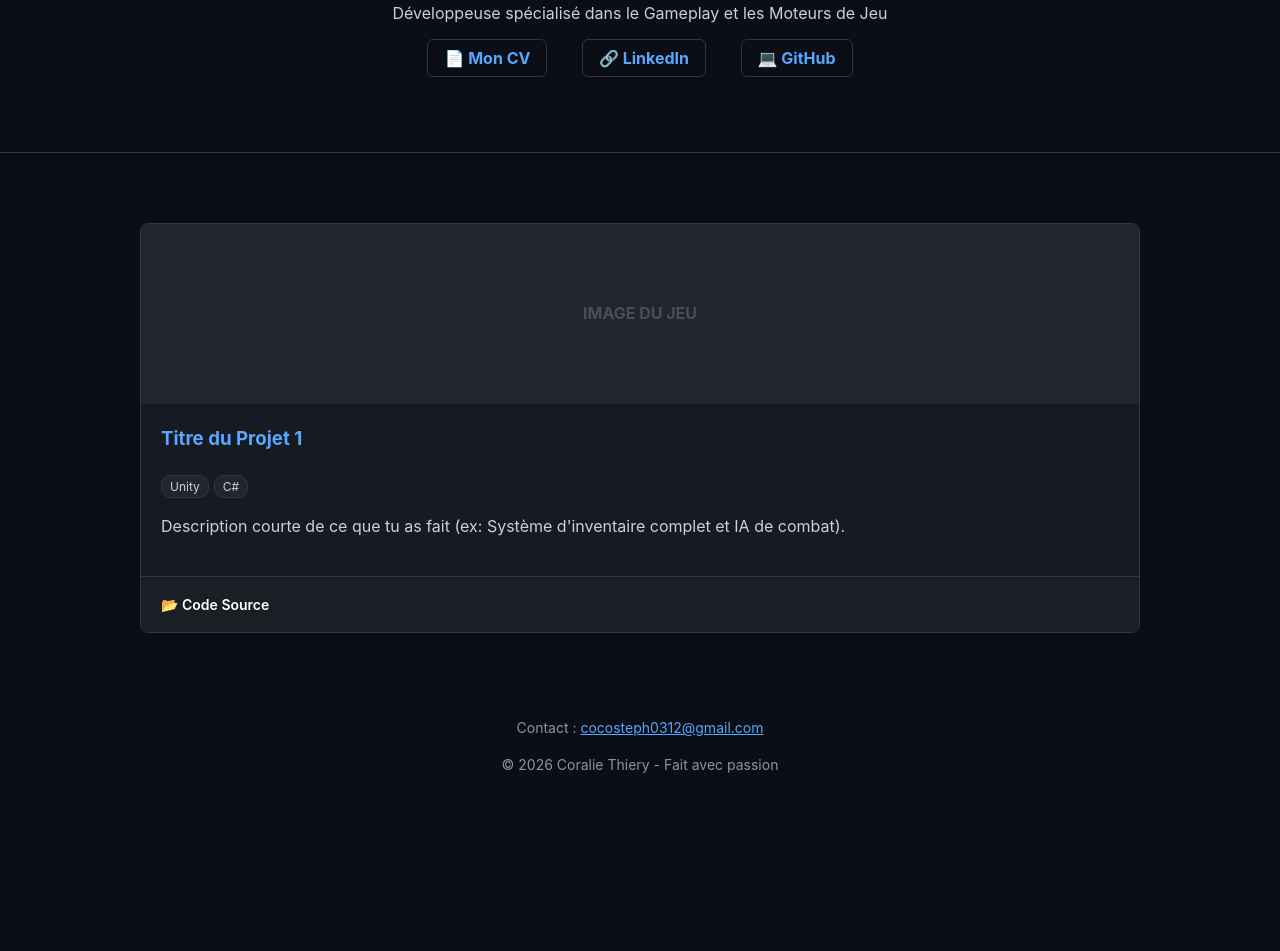
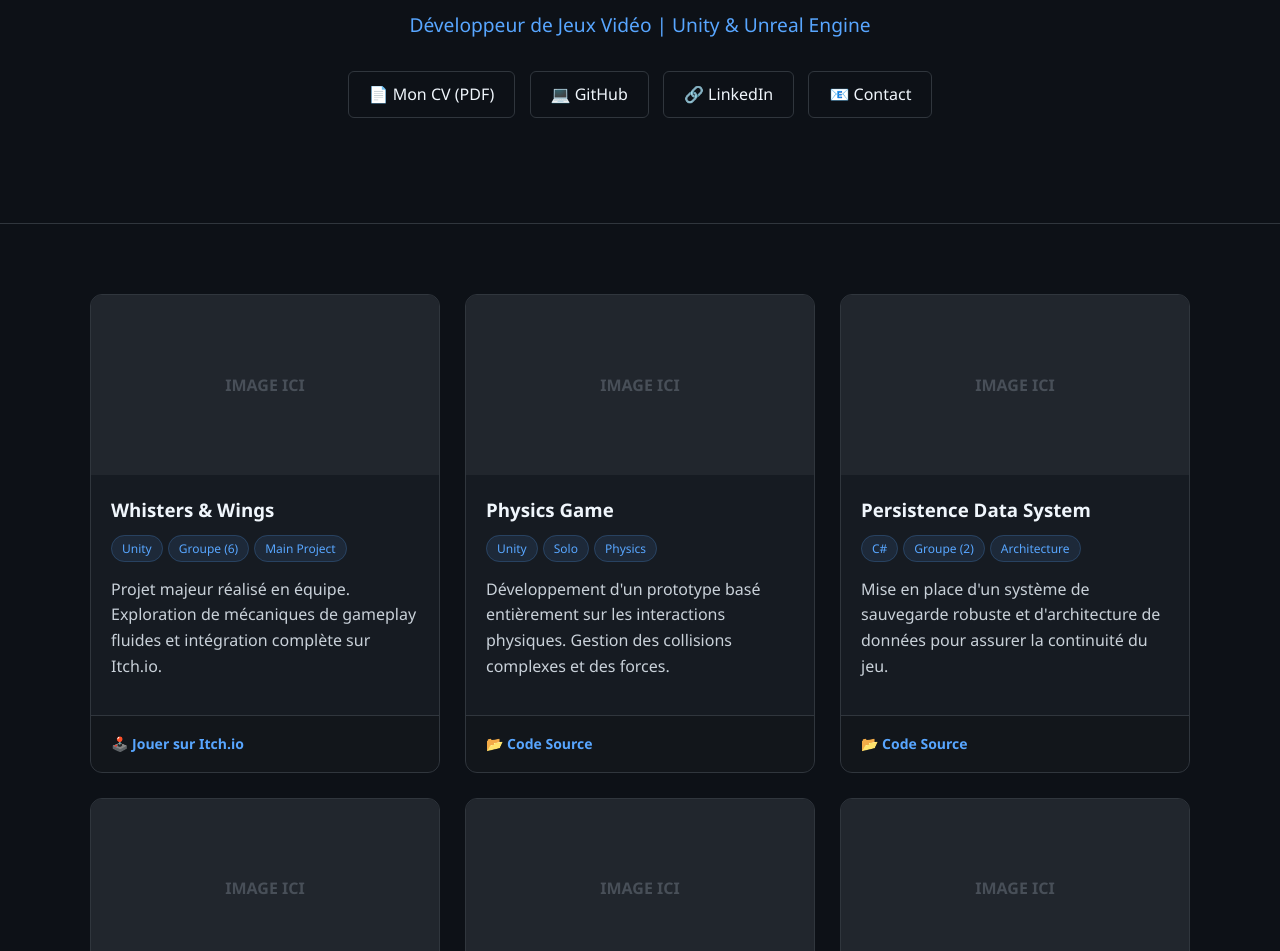
Before and after one commit to CrlThr/CrlThr.github.io, a plain HTML site: page index.html in a window 1280 px wide. Shown: the part 186-1137 px from the top of the page. Before the commit the page ends 1026 px from the top, so only its background shows below. Drawn offline with Linux system fonts and the light colour scheme.

Commit message:
Update index.html

```diff
--- a/index.html
+++ b/index.html
@@ -3,113 +3,55 @@
 <head>
     <meta charset="UTF-8">
     <meta name="viewport" content="width=device-width, initial-scale=1.0">
-    <title>CrlThr | Portfolio Développeuse de Jeux Vidéo </Video></title>
+    <title>CrlThr | Portfolio Game Dev</title>
     <style>
         :root {
-            --bg: #0b0e14;
-            --card-bg: #161b22;
+            --bg: #0d1117;
+            --card: #161b22;
+            --border: #30363d;
             --accent: #58a6ff;
             --text: #c9d1d9;
-            --text-bright: #ffffff;
+            --white: #f0f6fc;
         }
+        body { background: var(--bg); color: var(--text); font-family: 'Segoe UI', Tahoma, sans-serif; margin: 0; line-height: 1.6; }
+        .container { max-width: 1100px; margin: 0 auto; padding: 20px; }
 
-        body {
-            background-color: var(--bg);
-            color: var(--text);
-            font-family: -apple-system, BlinkMacSystemFont, "Segoe UI", Helvetica, Arial, sans-serif;
-            margin: 0;
-            line-height: 1.6;
-        }
+        /* Header */
+        header { text-align: center; padding: 80px 20px; border-bottom: 1px solid var(--border); }
+        h1 { color: var(--white); font-size: 3rem; margin: 0; }
+        .subtitle { font-size: 1.2rem; color: var(--accent); margin-bottom: 25px; }
+        .social-links a { color: var(--white); text-decoration: none; border: 1px solid var(--border); padding: 10px 20px; border-radius: 6px; margin: 5px; display: inline-block; transition: 0.3s; }
+        .social-links a:hover { background: var(--border); border-color: var(--accent); }
 
-        .container { max-width: 1000px; margin: 0 auto; padding: 20px; }
+        /* Grid */
+        .grid { display: grid; grid-template-columns: repeat(auto-fit, minmax(320px, 1fr)); gap: 25px; margin-top: 50px; }
 
-        header {
-            padding: 60px 0;
-            text-align: center;
-            border-bottom: 1px solid #30363d;
-        }
+        /* Cards */
+        .card { background: var(--card); border: 1px solid var(--border); border-radius: 12px; overflow: hidden; display: flex; flex-direction: column; transition: transform 0.3s; }
+        .card:hover { transform: translateY(-5px); border-color: var(--accent); }
+        .card-img { height: 180px; background: #21262d; display: flex; align-items: center; justify-content: center; font-weight: bold; color: #484f58; overflow: hidden; }
+        .card-img img { width: 100%; height: 100%; object-fit: cover; }
+        .card-content { padding: 20px; flex-grow: 1; }
+        h3 { margin: 0 0 10px 0; color: var(--white); }
+        .tags { margin-bottom: 15px; }
+        .tag { background: rgba(88, 166, 255, 0.1); color: var(--accent); font-size: 12px; padding: 4px 10px; border-radius: 20px; margin-right: 5px; border: 1px solid rgba(88, 166, 255, 0.2); }
+        .card-footer { padding: 15px 20px; background: rgba(0,0,0,0.2); border-top: 1px solid var(--border); }
+        .card-footer a { color: var(--accent); text-decoration: none; font-weight: bold; font-size: 14px; margin-right: 15px; }
 
-        h1 { color: var(--text-bright); font-size: 2.5rem; margin-bottom: 10px; }
-
-        .nav-links { margin-top: 20px; }
-        .nav-links a {
-            color: var(--accent);
-            text-decoration: none;
-            margin: 0 15px;
-            font-weight: bold;
-            border: 1px solid #30363d;
-            padding: 8px 16px;
-            border-radius: 6px;
-            transition: 0.3s;
-        }
-        .nav-links a:hover { background: #30363d; }
-
-        .grid {
-            display: grid;
-            grid-template-columns: repeat(auto-fit, minmax(300px, 1fr));
-            gap: 25px;
-            margin-top: 50px;
-        }
-
-        .card {
-            background: var(--card-bg);
-            border: 1px solid #30363d;
-            border-radius: 8px;
-            overflow: hidden;
-            display: flex;
-            flex-direction: column;
-        }
-
-        .card-img {
-            height: 180px;
-            background: #21262d;
-            display: flex;
-            align-items: center;
-            justify-content: center;
-            color: #484f58;
-            font-weight: bold;
-        }
-
-        .card-body { padding: 20px; flex-grow: 1; }
-
-        h3 { margin-top: 0; color: var(--accent); }
-
-        .tags { margin-bottom: 15px; }
-        .tag {
-            background: #21262d;
-            font-size: 12px;
-            padding: 3px 8px;
-            border-radius: 10px;
-            margin-right: 5px;
-            border: 1px solid #30363d;
-        }
-
-        .card-footer {
-            padding: 15px 20px;
-            border-top: 1px solid #30363d;
-            background: #1a1f26;
-        }
-
-        .card-footer a {
-            color: var(--text-bright);
-            text-decoration: none;
-            font-size: 14px;
-            font-weight: 600;
-        }
-
-        footer { text-align: center; padding: 50px; color: #8b949e; font-size: 14px; }
+        footer { text-align: center; padding: 60px; border-top: 1px solid var(--border); margin-top: 50px; }
     </style>
 </head>
 <body>
 
 <header>
     <div class="container">
-        <h1>Coralie Thiery</h1>
-        <p>Développeuse spécialisé dans le Gameplay et les Moteurs de Jeu</p>
-        <div class="nav-links">
-            <a href="#">📄 Mon CV</a>
-            <a href="https://www.linkedin.com/in/coralie-thiery-dev/">🔗 LinkedIn</a>
+        <h1>CrlThr</h1>
+        <p class="subtitle">Développeur de Jeux Vidéo | Unity & Unreal Engine</p>
+        <div class="social-links">
+            <a href="#">📄 Mon CV (PDF)</a>
             <a href="https://github.com/CrlThr">💻 GitHub</a>
+            <a href="#">🔗 LinkedIn</a>
+            <a href="mailto:cocosteph0312@gmail.com">📧 Contact</a>
         </div>
     </div>
 </header>
@@ -118,23 +60,143 @@
     <div class="grid">
 
         <article class="card">
-            <div class="card-img">IMAGE DU JEU</div>
-            <div class="card-body">
-                <h3>Titre du Projet 1</h3>
-                <div class="tags"><span class="tag">Unity</span><span class="tag">C#</span></div>
-                <p>Description courte de ce que tu as fait (ex: Système d'inventaire complet et IA de combat).</p>
+            <div class="card-img">IMAGE ICI</div>
+            <div class="card-content">
+                <h3>Whisters & Wings</h3>
+                <div class="tags"><span class="tag">Unity</span><span class="tag">Groupe (6)</span><span class="tag">Main Project</span></div>
+                <p>Projet majeur réalisé en équipe. Exploration de mécaniques de gameplay fluides et intégration complète sur Itch.io.</p>
             </div>
             <div class="card-footer">
-                <a href="https://github.com/CrlThr/ton-repo">📂 Code Source</a>
+                <a href="https://charatanuki.itch.io/whiskers-wings">🕹️ Jouer sur Itch.io</a>
             </div>
         </article>
 
-        </div>
+        <article class="card">
+            <div class="card-img">IMAGE ICI</div>
+            <div class="card-content">
+                <h3>Physics Game</h3>
+                <div class="tags"><span class="tag">Unity</span><span class="tag">Solo</span><span class="tag">Physics</span></div>
+                <p>Développement d'un prototype basé entièrement sur les interactions physiques. Gestion des collisions complexes et des forces.</p>
+            </div>
+            <div class="card-footer">
+                <a href="https://github.com/CrlThr/Physics-Game">📂 Code Source</a>
+            </div>
+        </article>
+
+        <article class="card">
+            <div class="card-img">IMAGE ICI</div>
+            <div class="card-content">
+                <h3>Persistence Data System</h3>
+                <div class="tags"><span class="tag">C#</span><span class="tag">Groupe (2)</span><span class="tag">Architecture</span></div>
+                <p>Mise en place d'un système de sauvegarde robuste et d'architecture de données pour assurer la continuité du jeu.</p>
+            </div>
+            <div class="card-footer">
+                <a href="https://github.com/CrlThr/Persistence-Data">📂 Code Source</a>
+            </div>
+        </article>
+
+        <article class="card">
+            <div class="card-img">IMAGE ICI</div>
+            <div class="card-content">
+                <h3>Unity UI/UX Prototype</h3>
+                <div class="tags"><span class="tag">Unity</span><span class="tag">Groupe (2)</span><span class="tag">Design</span></div>
+                <p>Création d'interfaces utilisateur dynamiques et responsives. Focus sur l'expérience joueur et l'ergonomie des menus.</p>
+            </div>
+            <div class="card-footer">
+                <a href="https://github.com/CrlThr/Unity-UI-UX">📂 Code Source</a>
+            </div>
+        </article>
+
+        <article class="card">
+            <div class="card-img">IMAGE ICI</div>
+            <div class="card-content">
+                <h3>Procedural Map Generator</h3>
+                <div class="tags"><span class="tag">C#</span><span class="tag">Groupe (2)</span><span class="tag">Algorithm</span></div>
+                <p>Générateur de cartes procédurales permettant de créer des environnements variés et uniques à chaque session.</p>
+            </div>
+            <div class="card-footer">
+                <a href="https://github.com/CrlThr/Map-Generator">📂 Code Source</a>
+            </div>
+        </article>
+
+        <article class="card">
+            <div class="card-img">IMAGE ICI</div>
+            <div class="card-content">
+                <h3>Shader Unity : Diorama</h3>
+                <div class="tags"><span class="tag">HLSL</span><span class="tag">Unity</span><span class="tag">Groupe (2)</span></div>
+                <p>Travail technique sur les Shaders pour obtenir un rendu visuel spécifique de type "Diorama".</p>
+            </div>
+            <div class="card-footer">
+                <a href="https://github.com/CrlThr/Diorama">📂 Code Source</a>
+            </div>
+        </article>
+
+        <article class="card">
+            <div class="card-img">IMAGE ICI</div>
+            <div class="card-content">
+                <h3>VR Project</h3>
+                <div class="tags"><span class="tag">Unreal Engine</span><span class="tag">VR</span><span class="tag">Groupe (4)</span></div>
+                <p>Expérimentation en réalité virtuelle. Développement de mécaniques de tir à l'arc et interactions haptiques.</p>
+            </div>
+            <div class="card-footer">
+                <a href="https://github.com/CrlThr/VRProject">📂 Code Source</a>
+            </div>
+        </article>
+
+        <article class="card">
+            <div class="card-img">IMAGE ICI</div>
+            <div class="card-content">
+                <h3>FNaF Fan Game</h3>
+                <div class="tags"><span class="tag">Unity</span><span class="tag">Groupe (2)</span><span class="tag">Horror</span></div>
+                <p>Reproduction des mécaniques classiques d'un jeu d'horreur : caméras, gestion de l'énergie et IA de traque.</p>
+            </div>
+            <div class="card-footer">
+                <a href="https://github.com/CrlThrFnaf-Fan-Game-Project">📂 Code Source</a>
+            </div>
+        </article>
+
+        <article class="card">
+            <div class="card-img">IMAGE ICI</div>
+            <div class="card-content">
+                <h3>Party Quest</h3>
+                <div class="tags"><span class="tag">Unity</span><span class="tag">Groupe (4)</span><span class="tag">Party Game</span></div>
+                <p>Inspiré par Mario Party, ce projet met l'accent sur les mini-jeux multijoueurs et la gestion de plateau.</p>
+            </div>
+            <div class="card-footer">
+                <a href="https://github.com/Pururyn/PartyQuest">📂 Code Source</a>
+            </div>
+        </article>
+
+        <article class="card">
+            <div class="card-img">IMAGE ICI</div>
+            <div class="card-content">
+                <h3>Minato (Projet Web)</h3>
+                <div class="tags"><span class="tag">Web</span><span class="tag">JS/HTML</span><span class="tag">Stage</span></div>
+                <p>Projet réalisé dans un cadre professionnel/stage. Démonstration de compétences en développement web moderne.</p>
+            </div>
+            <div class="card-footer">
+                <a href="https://github.com/ObsiNoa/Minato">📂 Code Source</a>
+            </div>
+        </article>
+
+        <article class="card">
+            <div class="card-img">IMAGE ICI</div>
+            <div class="card-content">
+                <h3>UnitProject</h3>
+                <div class="tags"><span class="tag">Unity</span><span class="tag">C#</span><span class="tag">Architecture</span></div>
+                <p>Focus sur la modularité et la qualité du code. Mise en place de systèmes découplés pour faciliter la maintenance et l'évolution du projet.</p>
+            </div>
+            <div class="card-footer">
+                <a href="https://github.com/CrlThr/nUnitProject">📂 Code Source</a>
+            </div>
+        </article>
+
+    </div>
 </main>
 
 <footer>
-    <p>Contact : <a href="mailto:cocosteph0312@gmail.com" style="color:var(--accent)">cocosteph0312@gmail.com</a></p>
-    <p>© 2026 Coralie Thiery - Fait avec passion</p>
+    <p>CrlThr - Portfolio 2024</p>
+    <p>Fait avec 💻 et ☕</p>
 </footer>
 
 </body>
```
